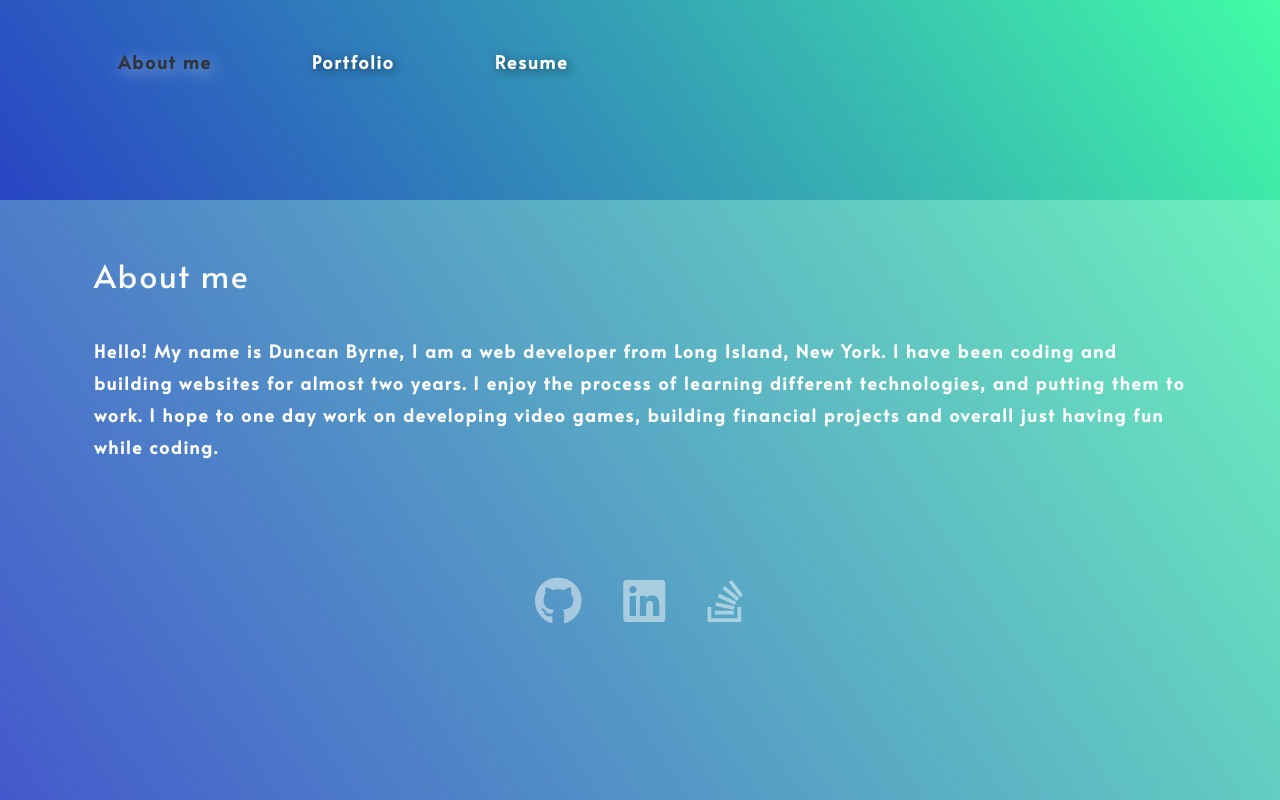
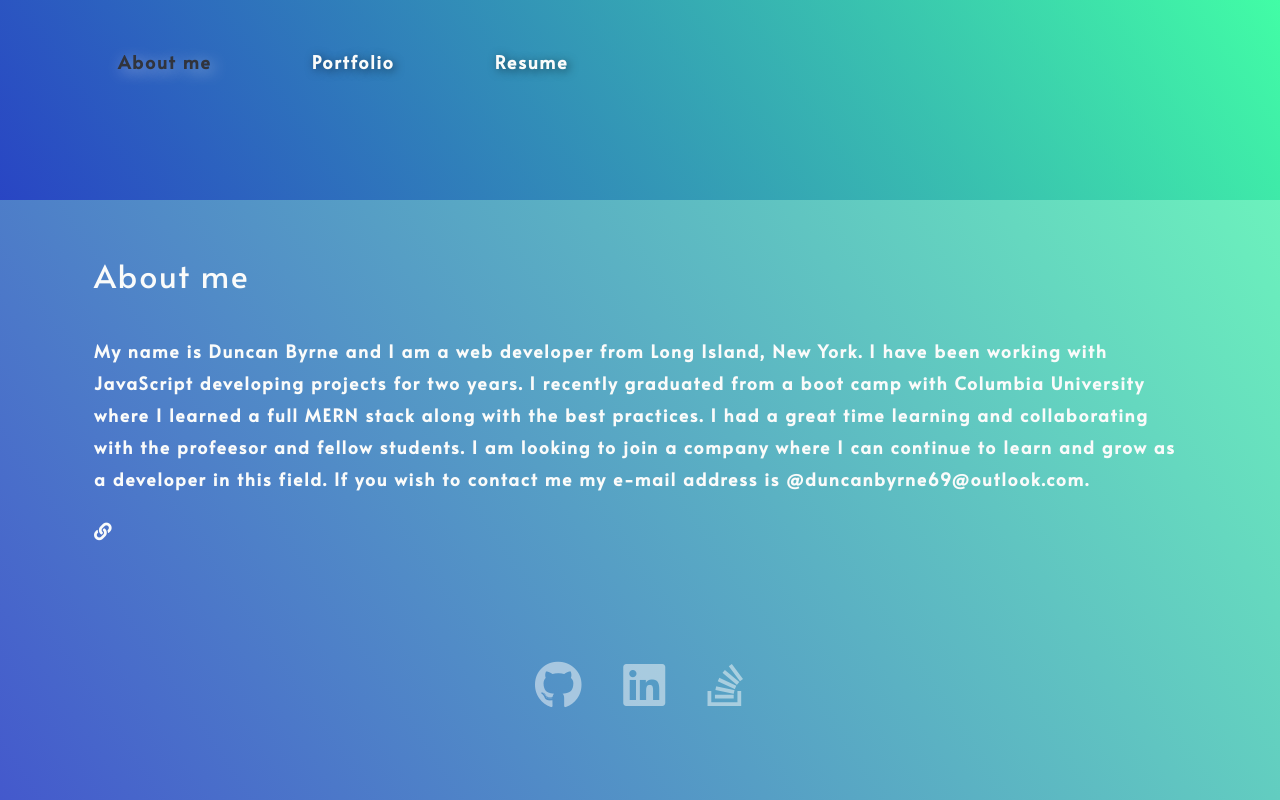
Before and after one commit to DuncanByrne/portfolio-update, a React (Create React App) app: page / in a window 1280 px wide. Built offline with nearby package versions, Linux system fonts and the light colour scheme; a web font is replaced by a local one.

Commit message:
added more info to the about me section

```diff
--- a/src/components/About/index.js
+++ b/src/components/About/index.js
@@ -8,10 +8,13 @@ function About() {
         {/* <i className="fas fa-user-circle" style={{ fontSize: "96px" }}></i> */}
         </div>
         <p>
-        Hello! My name is Duncan Byrne, I am a web developer from Long Island, New York. I have been coding and building websites for almost two years. I enjoy the process of learning
-        different technologies, and putting them to work. I hope to one day work on developing video games, building financial projects and overall just having fun while coding.
+        My name is Duncan Byrne and I am a web developer from Long Island, New York. I have been working with JavaScript developing projects for two years. I recently graduated from
+        a boot camp with Columbia University where I learned a full MERN stack along with the best practices. I had a great time learning and collaborating with the profeesor and
+        fellow students. I am looking to join a company where I can continue to learn and grow as a developer in this field. If you wish to contact me my e-mail address is @duncanbyrne69@outlook.com.
+
         </p>
         <p>
+          <i class="fa fa-link" aria-hidden="true"></i>
         </p>
       </div>
     </section>
```
